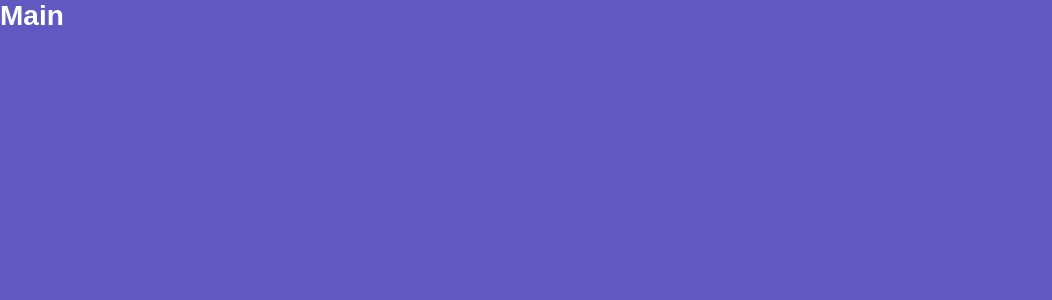
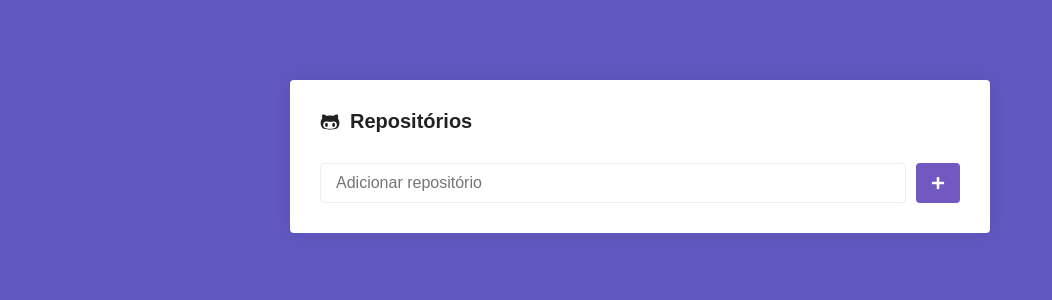
Before and after one commit to renatosousafilho/bootcamp-modulo05, a React (Create React App) app: page / in a window 1280 px wide. Shown: the top 300 px of the page, without its empty margins (0-1052 px from the left). Built offline with nearby package versions, Linux system fonts and the light colour scheme.

Commit message:
Estilizando página Main

```diff
--- a/package.json
+++ b/package.json
@@ -5,6 +5,7 @@
   "dependencies": {
     "react": "^16.10.2",
     "react-dom": "^16.10.2",
+    "react-icons": "^3.7.0",
     "react-router-dom": "^5.1.2",
     "react-scripts": "3.2.0",
     "styled-components": "^4.4.0"
--- a/src/Main/index.js
+++ b/src/Main/index.js
@@ -1,9 +1,25 @@
 import React from 'react';
 
-import { Title } from './styles';
+import { FaGithubAlt, FaPlus } from 'react-icons/fa';
+
+import { Container, Form, SubmitButton } from './styles';
 
 function Main() {
-  return <Title>Main</Title>;
+  return (
+    <Container>
+      <h1>
+        <FaGithubAlt />
+        Repositórios
+      </h1>
+
+      <Form onSubmit={() => {}}>
+        <input type="text" placeholder="Adicionar repositório" />
+        <SubmitButton disabled>
+          <FaPlus color="#FFF" size={14} />
+        </SubmitButton>
+      </Form>
+    </Container>
+  );
 }
 
 export default Main;
--- a/src/Main/styles.js
+++ b/src/Main/styles.js
@@ -1,5 +1,49 @@
 import styled from 'styled-components';
 
-export const Title = styled.h1`
-  color: #fff;
+export const Container = styled.div`
+  max-width: 700px;
+  background: #fff;
+  border-radius: 4px;
+  box-shadow: 0 0 20px rgba(0, 0, 0, 0.1);
+  padding: 30px;
+  margin: 80px auto;
+
+  h1 {
+    font-size: 20px;
+    display: flex;
+    flex-direction: row;
+    align-items: center;
+
+    svg {
+      margin-right: 10px;
+    }
+  }
 `;
+
+export const Form = styled.form`
+  margin-top: 30px;
+  display: flex;
+  flex-direction: row;
+
+  input {
+    flex: 1;
+    border: 1px solid #eee;
+    padding: 10px 15px;
+    border-radius: 4px;
+    font-size: 16px;
+  }
+`;
+
+export const SubmitButton = styled.button.attrs({
+  type: 'submit',
+})`
+  background: #7159c1;
+  border: 0;
+  padding: 0 15px;
+  margin-left: 10px;
+  border-radius: 4px;
+
+  display: flex;
+  justify-content: center;
+  align-items: center;
+`;
```
Also changed, not shown: 1 other file (tests, documents, lock files or other folders).
